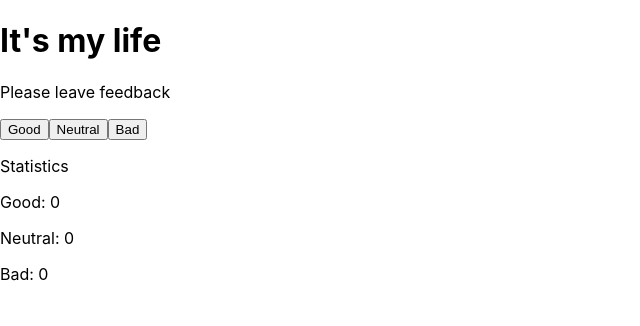
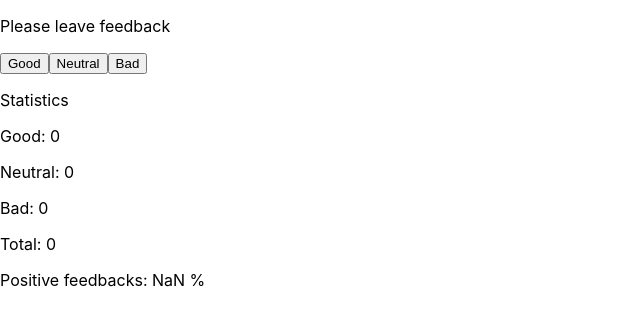
Before and after one commit to VitalyyP/goit-react-hw-02-feedback, a React (Create React App) app: page / in a window 1280 px wide. Shown: the top 326 px of the page, without its empty margins (0-640 px from the left). Built offline with nearby package versions, Linux system fonts and the light colour scheme.

Commit message:
add countTotalFeedback() and countPositiveFeedbackPercentage()

```diff
--- a/src/components/Widget/Widget.js
+++ b/src/components/Widget/Widget.js
@@ -17,10 +17,15 @@ class Widget extends React.Component {
     }));
   };
 
+  countTotalFeedbacks = () => this.state.good + this.state.neutral + this.state.bad;
+
+  countPositiveFeedbackPercentage = totalFeedbacks =>
+    Math.round((this.state.good / totalFeedbacks) * 100);
+
   render() {
+    const { good, neutral, bad } = this.state;
     return (
       <>
-        <h1>It's my life</h1>
         <div className={s.container}>
           <p className={s.title}>Please leave feedback</p>
           <div className={s.bottons}>
@@ -35,9 +40,13 @@ class Widget extends React.Component {
             </button>
           </div>
           <p className={s.title}>Statistics</p>
-          <p>Good: {this.state.good}</p>
-          <p>Neutral: {this.state.neutral}</p>
-          <p>Bad: {this.state.bad}</p>
+          <p>Good: {good}</p>
+          <p>Neutral: {neutral}</p>
+          <p>Bad: {bad}</p>
+          <p>Total: {this.countTotalFeedbacks()}</p>
+          <p>
+            Positive feedbacks: {this.countPositiveFeedbackPercentage(this.countTotalFeedbacks())} %
+          </p>
         </div>
       </>
     );
```
